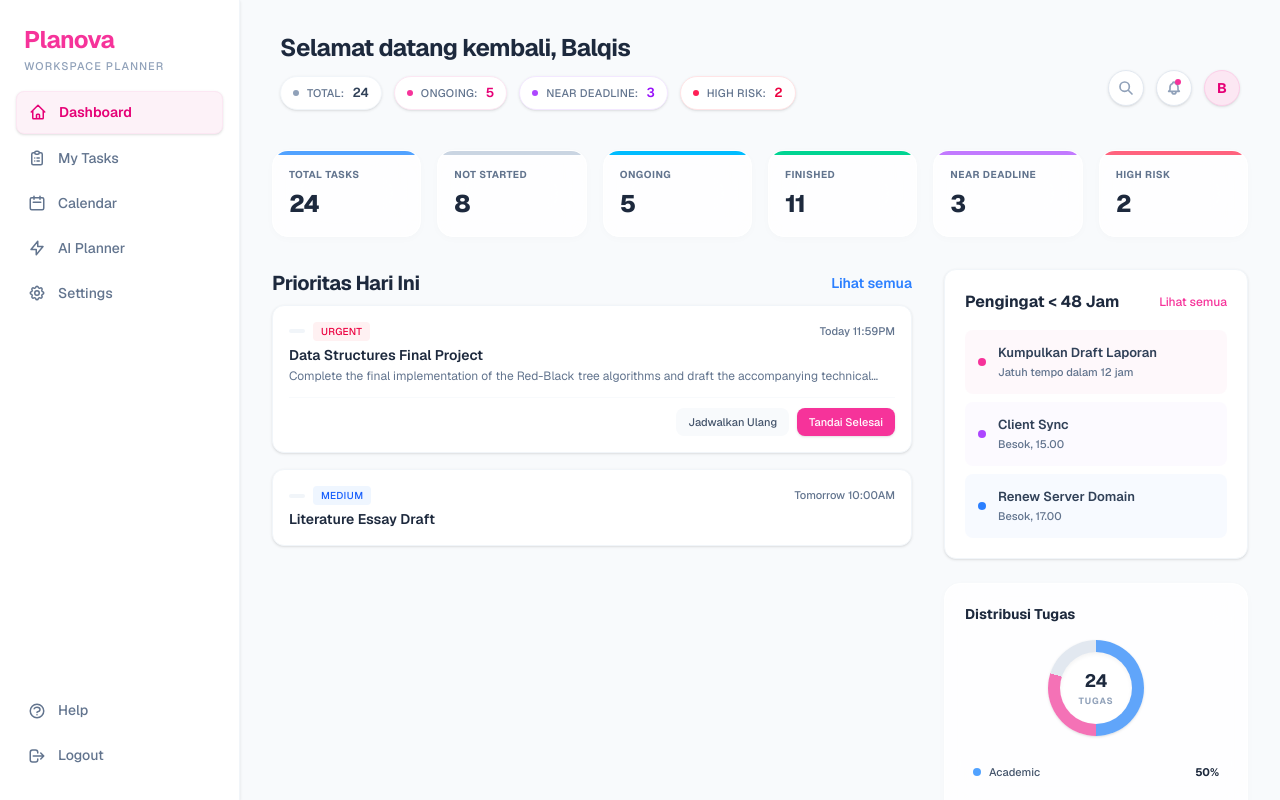
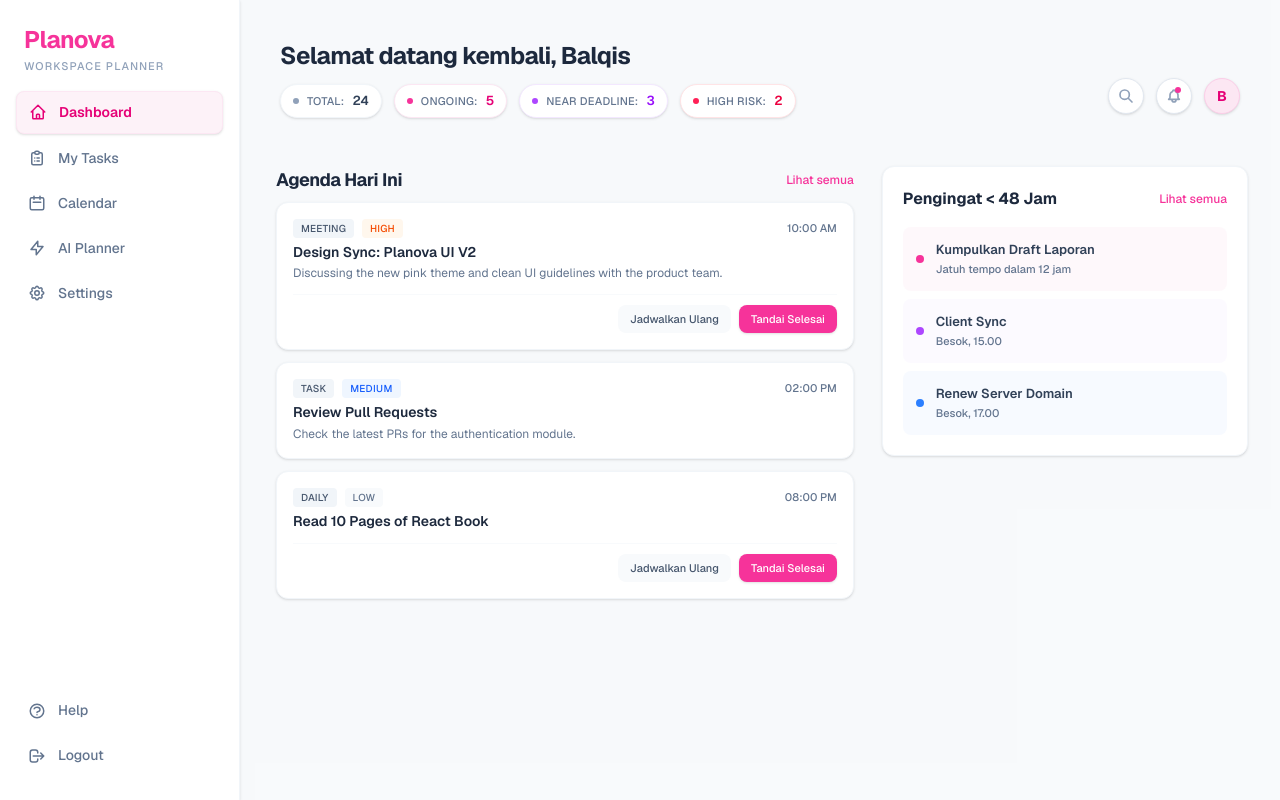
Before and after one commit to Ctiaqis/Planova, a Next.js app: page / in a window 1280 px wide. Built offline with nearby package versions, Linux system fonts and the light colour scheme.

Commit message:
style: refine dashboard page

```diff
--- a/src/app/page.tsx
+++ b/src/app/page.tsx
@@ -1,73 +1,63 @@
 import { Sidebar } from '@/components/sidebar';
 import { DashboardHeader } from '@/components/dashboard-header';
-import { SummaryCard } from '@/components/summary-card';
 import { PriorityTaskCard } from '@/components/priority-task-card';
-import { TaskDistribution } from '@/components/task-distribution';
 import { RemindersCard } from '@/components/reminders-card';
 
 export default function Home() {
-  const summaryData = [
-    { title: 'Total Tasks', count: 24, accentClass: 'bg-blue-400' },
-    { title: 'Not Started', count: 8, accentClass: 'bg-slate-300' },
-    { title: 'Ongoing', count: 5, accentClass: 'bg-sky-400' },
-    { title: 'Finished', count: 11, accentClass: 'bg-emerald-400' },
-    { title: 'Near Deadline', count: 3, accentClass: 'bg-purple-400' },
-    { title: 'High Risk', count: 2, accentClass: 'bg-rose-400' },
-  ];
-
   return (
-    <div className="flex min-h-screen bg-slate-50">
+    <div className="flex min-h-screen bg-slate-50/50">
       <Sidebar />
 
       <main className="flex-1 flex flex-col h-screen overflow-hidden">
-        <div className="flex-1 overflow-y-auto px-8 pb-12 pt-2">
+        <div className="flex-1 overflow-y-auto px-6 pb-12 pt-4">
+
+          <div className="max-w-[1024px] mx-auto w-full px-2">
             <DashboardHeader />
 
-          <div className="grid grid-cols-2 md:grid-cols-3 lg:grid-cols-6 gap-4 mb-8">
-            {summaryData.map((data, index) => (
-              <SummaryCard
-                key={index}
-                title={data.title}
-                count={data.count}
-                accentClass={data.accentClass}
-              />
-            ))}
+            <div className="grid grid-cols-1 lg:grid-cols-[1.6fr_1fr] gap-6 mt-6">
+
+              <div className="space-y-4 px-1">
+                <div className="flex items-center justify-between mb-2">
+                  <h3 className="text-lg font-bold text-slate-800 tracking-tight">Agenda Hari Ini</h3>
+                  <button className="text-[12px] text-pink-500 font-medium hover:text-pink-600 transition-colors">Lihat semua</button>
                 </div>
 
-          <div className="grid grid-cols-1 xl:grid-cols-3 gap-8">
-            <div className="xl:col-span-2 space-y-6">
-              <div className="flex items-center justify-between mb-2">
-                <h3 className="text-xl font-bold text-slate-800 tracking-tight">Prioritas Hari Ini</h3>
-                <button className="text-sm text-blue-500 font-semibold hover:text-blue-600 transition-colors">Lihat semua</button>
-              </div>
-
-              <div className="space-y-4">
+                <div className="space-y-3">
                   <PriorityTaskCard
-                  course="CS101"
-                  title="Data Structures Final Project"
-                  description="Complete the final implementation of the Red-Black tree algorithms and draft the accompanying technical report."
-                  priority="Urgent"
-                  risk="High Risk"
-                  deadline="Today 11:59PM"
-                  progress="75%"
+                    type="Meeting"
+                    title="Design Sync: Planova UI V2"
+                    description="Discussing the new pink theme and clean UI guidelines with the product team."
+                    priority="High"
+                    deadline="10:00 AM"
                     showButtons={true}
                   />
 
                   <PriorityTaskCard
-                  course="ENG205"
-                  title="Literature Essay Draft"
+                    type="Task"
+                    title="Review Pull Requests"
+                    description="Check the latest PRs for the authentication module."
                     priority="Medium"
-                  deadline="Tomorrow 10:00AM"
+                    deadline="02:00 PM"
                     showButtons={false}
+                  />
+
+                  <PriorityTaskCard
+                    type="Daily"
+                    title="Read 10 Pages of React Book"
+                    priority="Low"
+                    deadline="08:00 PM"
+                    showButtons={true}
                   />
                 </div>
               </div>
 
-            <div className="space-y-6">
+              <div className="space-y-4 mt-2 lg:mt-0">
                 <RemindersCard />
-              <TaskDistribution />
+              </div>
+
             </div>
           </div>
+
         </div>
       </main>
     </div>
```
Lines whose indentation alone changed are shown as unchanged.
